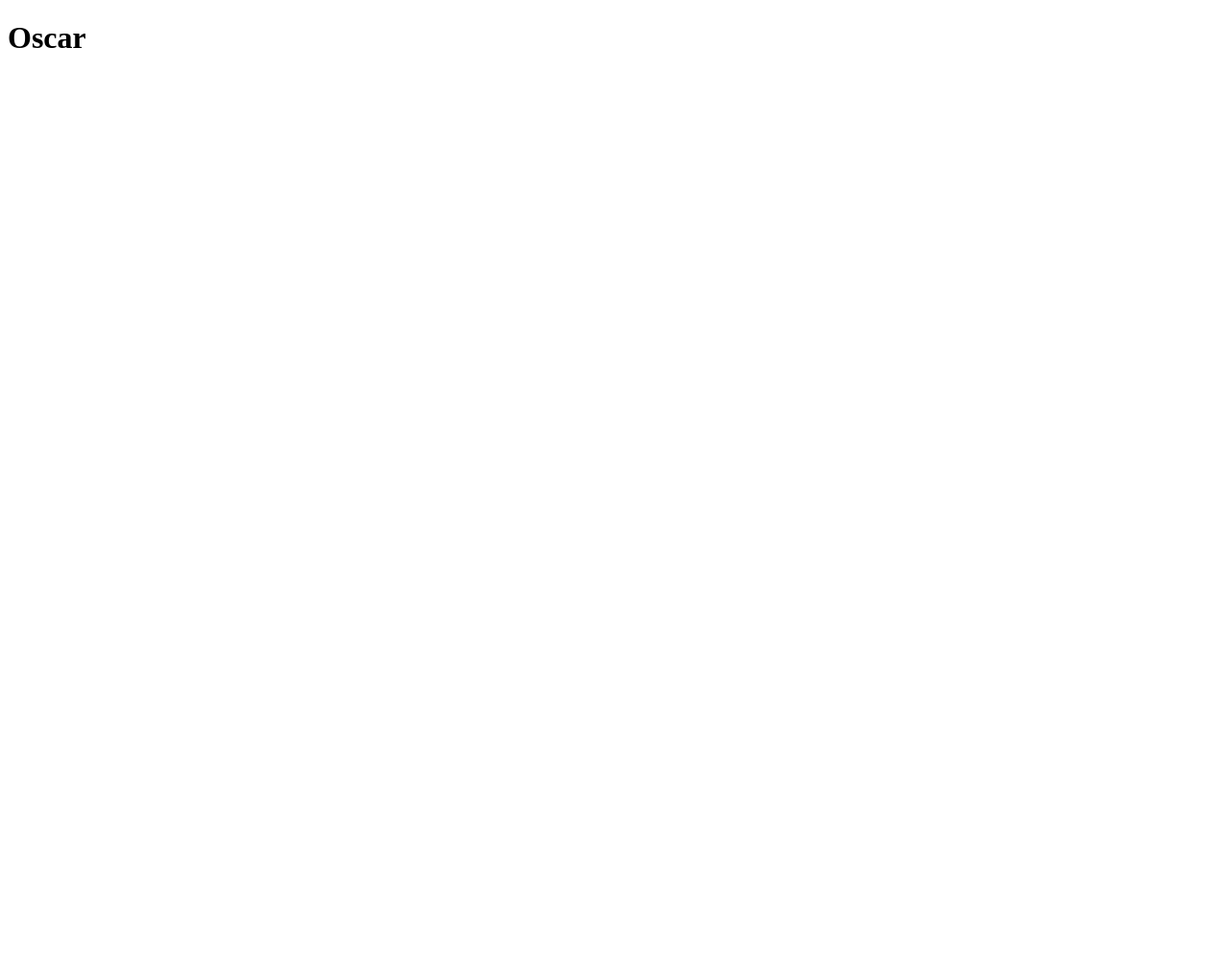
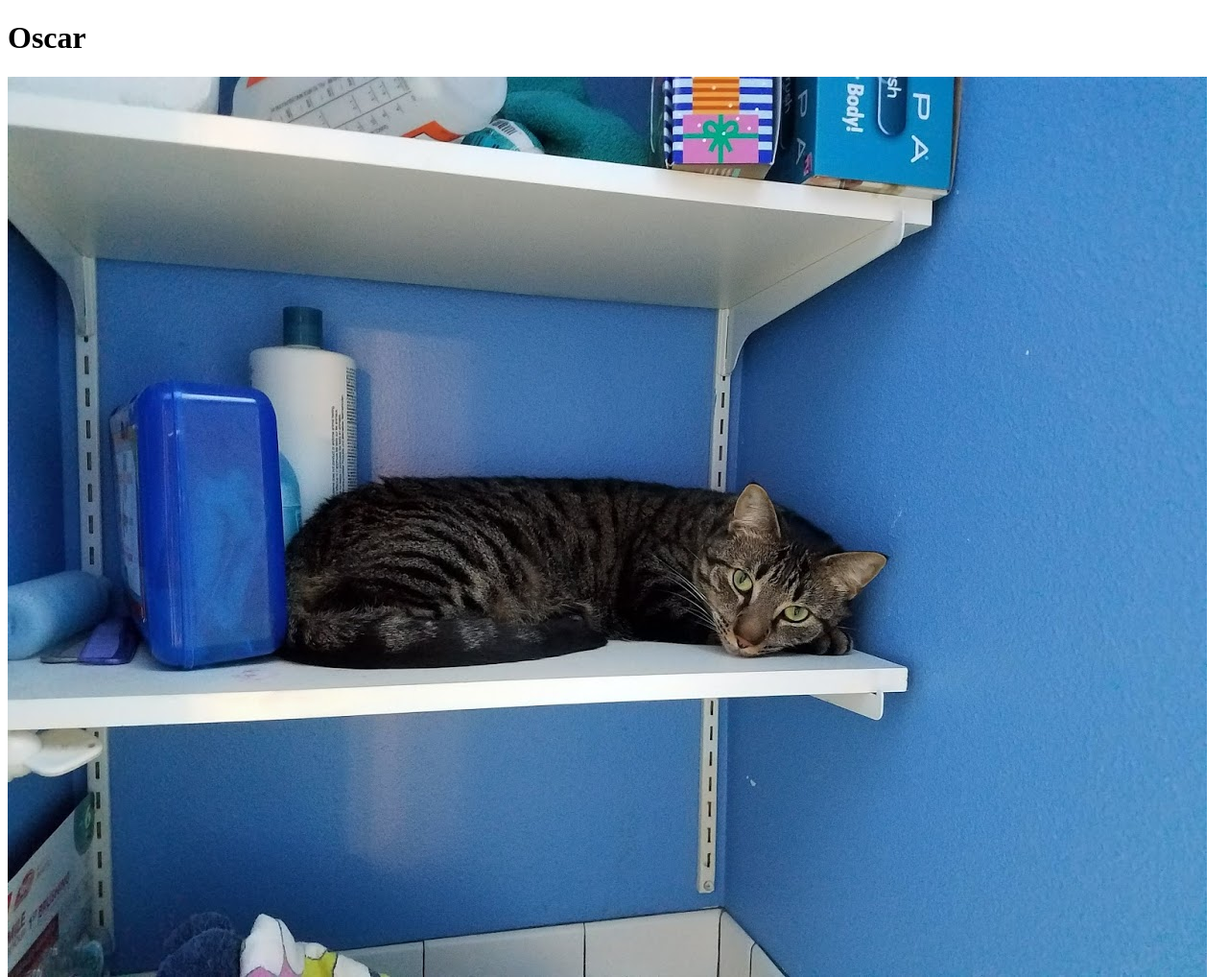
Before and after one commit to FavWest/picturesofmycat, a plain HTML site: page index.html in a window 1280 px wide. Shown: the whole page at 96% size. Before the commit the page ends 800 px from the top, so only its background shows below. Drawn offline with Linux system fonts and the light colour scheme.

Commit message:
really add photo

```diff
--- a/index.html
+++ b/index.html
@@ -6,5 +6,5 @@
 </head>
 <body>
   <h1>Oscar</h1>
-  <p><a href="Oscar.jpg"/></p>
+  <p><img src="Oscar.jpg"></p>
   </body>
```
